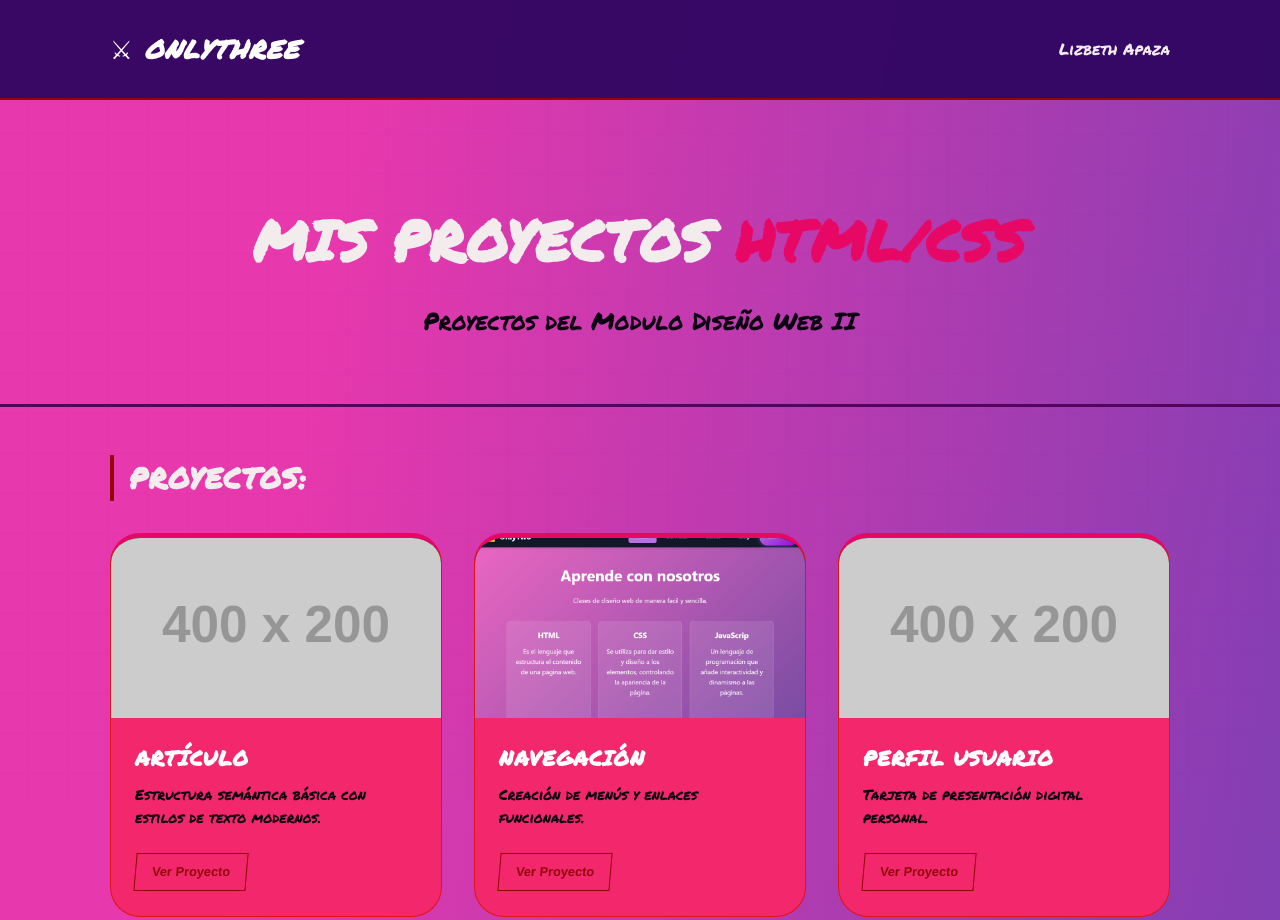
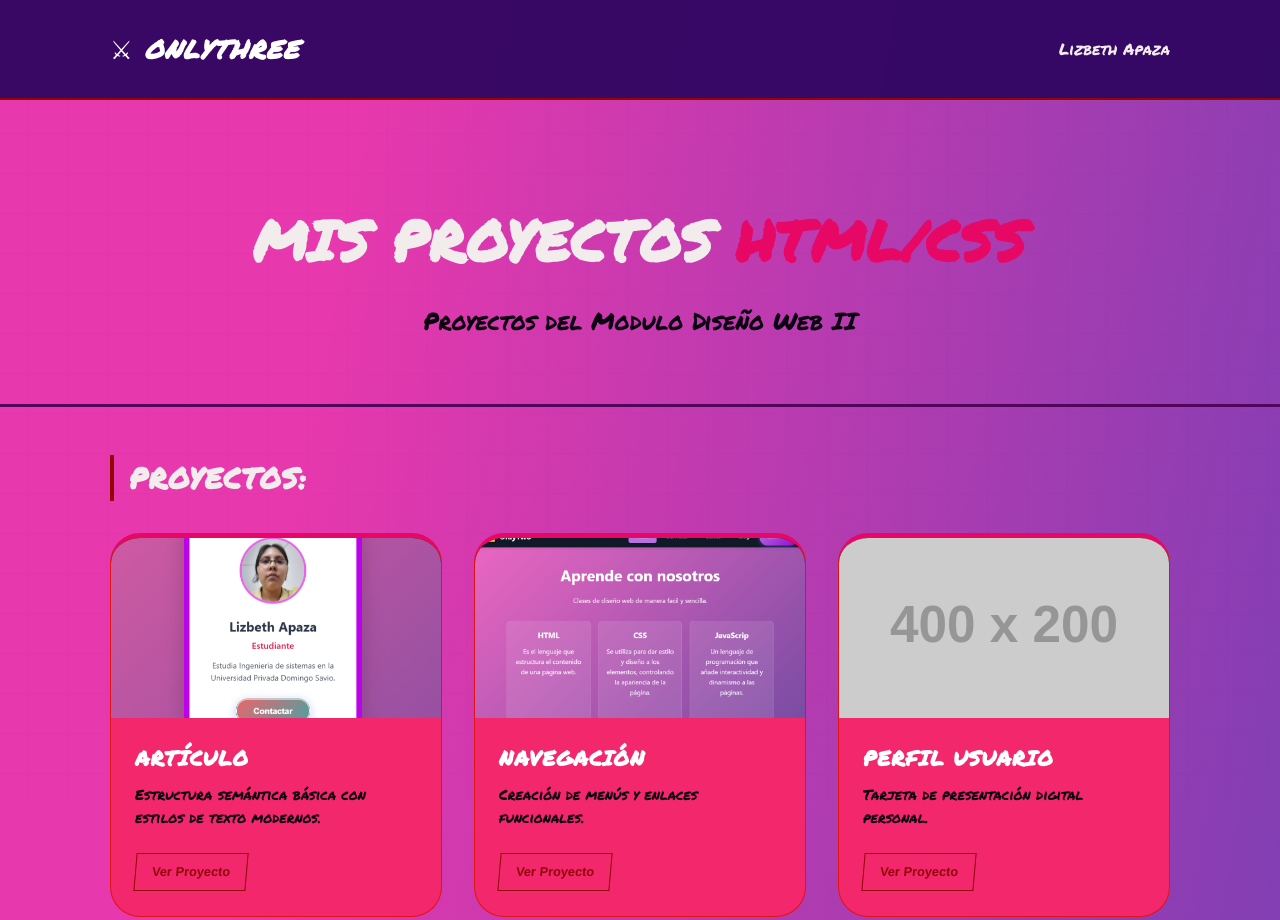
Before and after one commit to LizbethApMa/Project.github.io, a plain HTML site: page index.html in a window 1280 px wide. Shown: the top 920 px of the page. Drawn offline with Linux system fonts and the light colour scheme; placeholder pictures from the web are drawn by us; a script that the page names is missing; files whose address does not match are found by name.

Commit message:
Update index.html

```diff
--- a/index.html
+++ b/index.html
@@ -38,7 +38,7 @@
 
                     <a href="./Mod 1-3/Ejercicio1/Tarea1.html" class="cyber-card">
                         <div class="card-image">
-                            <img src="./MODULO1/ARTICULO/Articulo.png" alt="Proyecto Articulo" onerror="this.src='https://via.placeholder.com/400x200/0f1011/ff2e2e?text=IMG+NOT+FOUND'">
+                            <img src="./Mod 1-3/Ejercicio1/Tarjetap.PNG" alt="Proyecto Articulo" onerror="this.src='https://via.placeholder.com/400x200/0f1011/ff2e2e?text=IMG+NOT+FOUND'">
                             <div class="card-overlay"><i class="fas fa-file-alt"></i></div>
                         </div>
                         <div class="card-content">
```
